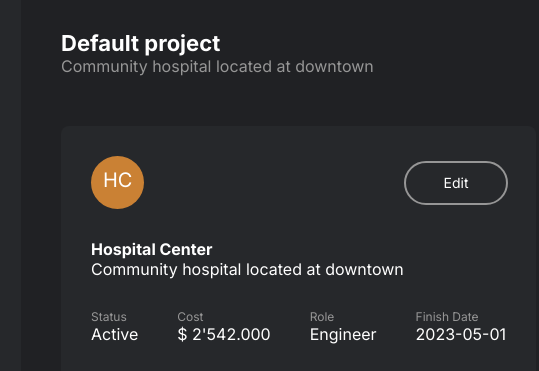
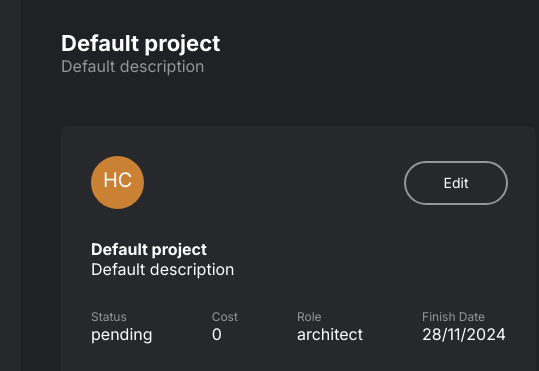
Before and after one commit to Bo-T19/Clases-Modulo-2, a website built with Vite: page index.html in a window 1280 px wide. Both pictures are taken after a click on the element 557 px from the left and 266 px from the top of the page. Shown: the top 371 px of the page, 279-818 px from the left. Built offline with nearby package versions, Linux system fonts and the light colour scheme.

Commit message:
Más project details actualizados

```diff
--- a/index.html
+++ b/index.html
@@ -73,37 +73,37 @@
       <header>
         <div>
           <h2 data-project-info="name">Hospital Center</h2>
-          <p style="color: #969696">Community hospital located at downtown</p>
+          <p data-project-info="description" style="color: #969696">Community hospital located at downtown</p>
         </div>
       </header>
       <div class="main-page-content">
         <div style="display: flex; flex-direction: column; row-gap: 30px;">
           <div class="dashboard-card" style="padding: 30px 0;">
             <div style="display: flex; justify-content: space-between; align-items: center; padding: 0px 30px; margin-bottom: 30px;">
-              <p style="font-size: 20px; background-color: #ca8134; aspect-ratio: 1; border-radius: 100%; padding: 12px;">HC</p>
+              <p data-project-info="name-initials" style="font-size: 20px; background-color: #ca8134; aspect-ratio: 1; border-radius: 100%; padding: 12px;">HC</p>
               <button class="btn-secondary"><p style="width: 100%;">Edit</p></button>
             </div>
             <div style="padding: 0 30px;">
               <div>
-                <h5>Hospital Center</h5>
-                <p>Community hospital located at downtown</p>
+                <h5 data-project-info="name">Hospital Center</h5>
+                <p data-project-info="description">Community hospital located at downtown</p>
               </div>
               <div style="display: flex; column-gap: 30px; padding: 30px 0px; justify-content: space-between;">
                 <div>
                   <p style="color: #969696; font-size: var(--font-sm)">Status</p>
-                  <p>Active</p>
+                  <p data-project-info="status">Active</p>
                 </div>
                 <div>
                   <p style="color: #969696; font-size: var(--font-sm)">Cost</p>
-                  <p>$ 2'542.000</p>
+                  <p data-project-info="cost">$ 2'542.000</p>
                 </div>
                 <div>
                   <p style="color: #969696; font-size: var(--font-sm)">Role</p>
-                  <p>Engineer</p>
+                  <p data-project-info="role" > Engineer</p>
                 </div>
                 <div>
                   <p style="color: #969696; font-size: var(--font-sm)">Finish Date</p>
-                  <p>2023-05-01</p>
+                  <p data-project-info="finish-date">2023-05-01</p>
                 </div>
               </div>
               <div style="background-color: #404040; border-radius: 9999px; overflow: auto;">
--- a/src/class/ProjectsManager.ts
+++ b/src/class/ProjectsManager.ts
@@ -46,8 +46,54 @@ export class ProjectManager{
     {
         const detailsPage = document.getElementById("project-details")
         if (!detailsPage){return}
-        const name = detailsPage.querySelector("[data-project-info='name']")
-        if (name) {name.textContent = project.name}
+        const name = detailsPage.querySelectorAll("[data-project-info='name']")
+        if (name)
+        {
+            name.forEach(element => {
+                element.textContent=project.name
+            });
+        }
+
+        const description = detailsPage.querySelectorAll("[data-project-info='description']")
+        if (description)
+        {
+            description.forEach(element => {
+                element.textContent=project.description
+            });
+        }
+
+        const status = detailsPage.querySelectorAll("[data-project-info='status']")
+        if (status)
+        {
+            status.forEach(element => {
+                element.textContent=project.status
+            });
+        }
+
+        const role = detailsPage.querySelectorAll("[data-project-info='role']")
+        if (role)
+        {
+            role.forEach(element => {
+                element.textContent=project.userRole
+            });
+        }
+
+        const cost = detailsPage.querySelectorAll("[data-project-info='cost']")
+        if (cost)
+        {
+            cost.forEach(element => {
+                element.textContent= project.cost as unknown as string
+            });
+        }
+
+        const date = detailsPage.querySelectorAll("[data-project-info='finish-date']")
+        if (date)
+        {
+            date.forEach(element => {
+                element.textContent= project.finishDate.toLocaleDateString("es-ES")
+            });
+        }
+
     }
 
     defaultProject()
```
